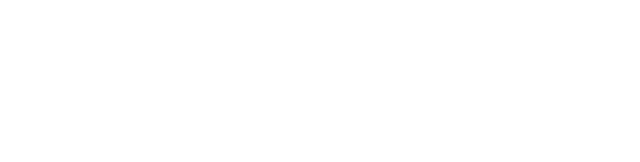
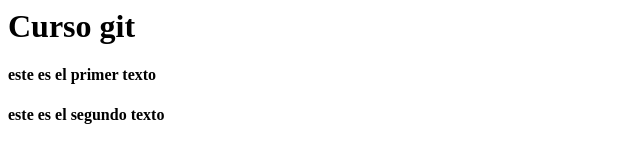
Before and after one commit to ObnusOwlat/Cuso-git-facilito-para-la-familia, a plain HTML site: page index.html in a window 1280 px wide. Shown: the whole page, without its empty margins (0-640 px from the left). Drawn offline with Linux system fonts and the light colour scheme.

Commit message:
-commit inicial

```diff
--- a/index.html
+++ b/index.html
@@ -1,8 +1,9 @@
 <html>
-  <head>
-    <title></title>
-    <meta content="">
-    <style></style>
-  </head>
-  <body></body>
+  <body>
+  <h1>Curso git</h1>
+  <div class="git-course-face">
+    <h4>este es el primer texto </h4>
+    <h4>este es el segundo texto </h4>
+  </div>
+  </body>
 </html>
```
